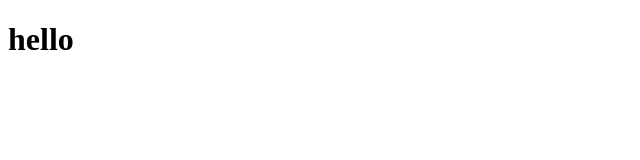
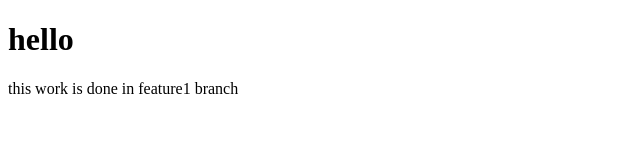
Before and after one commit to goyal1510/jayant-internshala-2, a plain HTML site: page index.html in a window 1280 px wide. Shown: the whole page, without its empty margins (0-640 px from the left). Drawn offline with Linux system fonts and the light colour scheme.

Commit message:
new feature added

```diff
--- a/index.html
+++ b/index.html
@@ -9,6 +9,7 @@
 
 <body>
     <h1>hello </h1>
+    this work is done in feature1 branch
 </body>
 
 </html>
```
